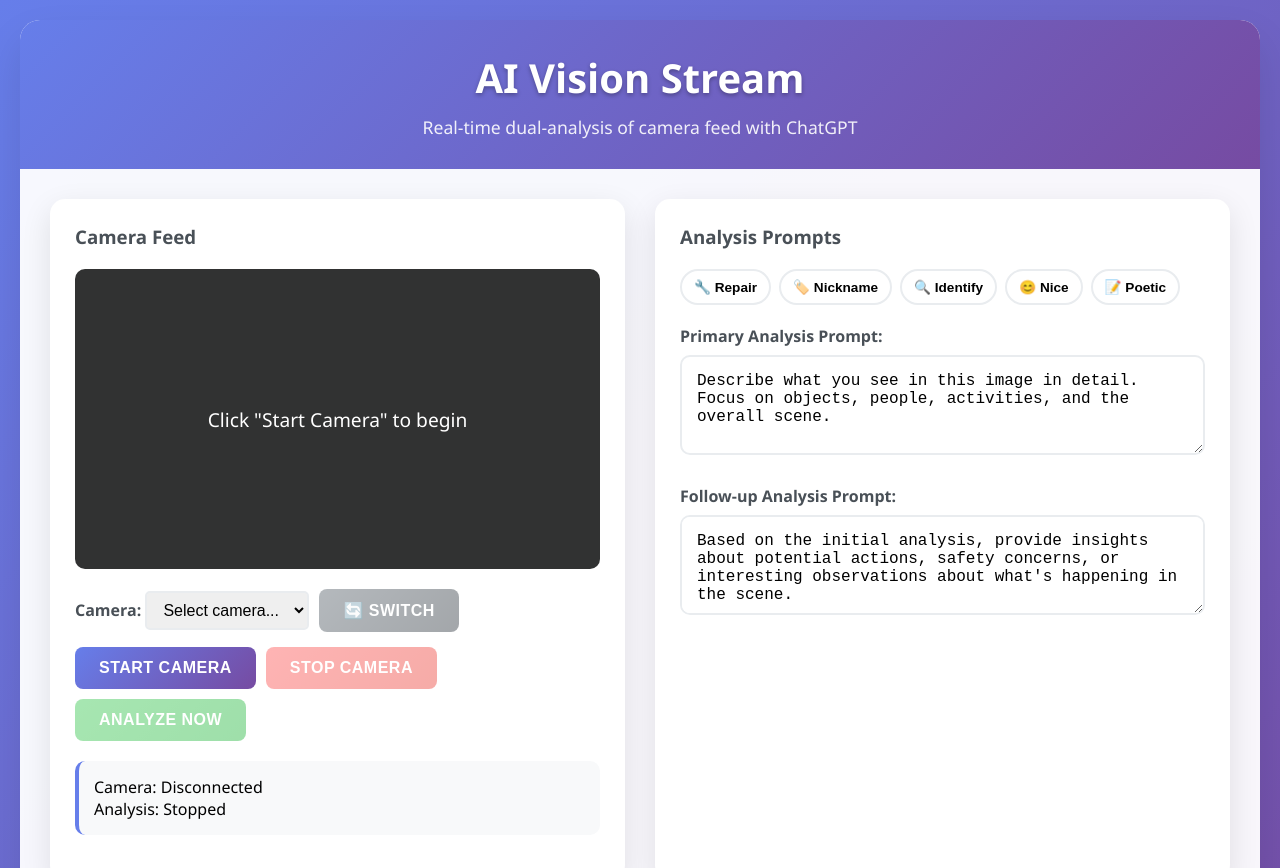
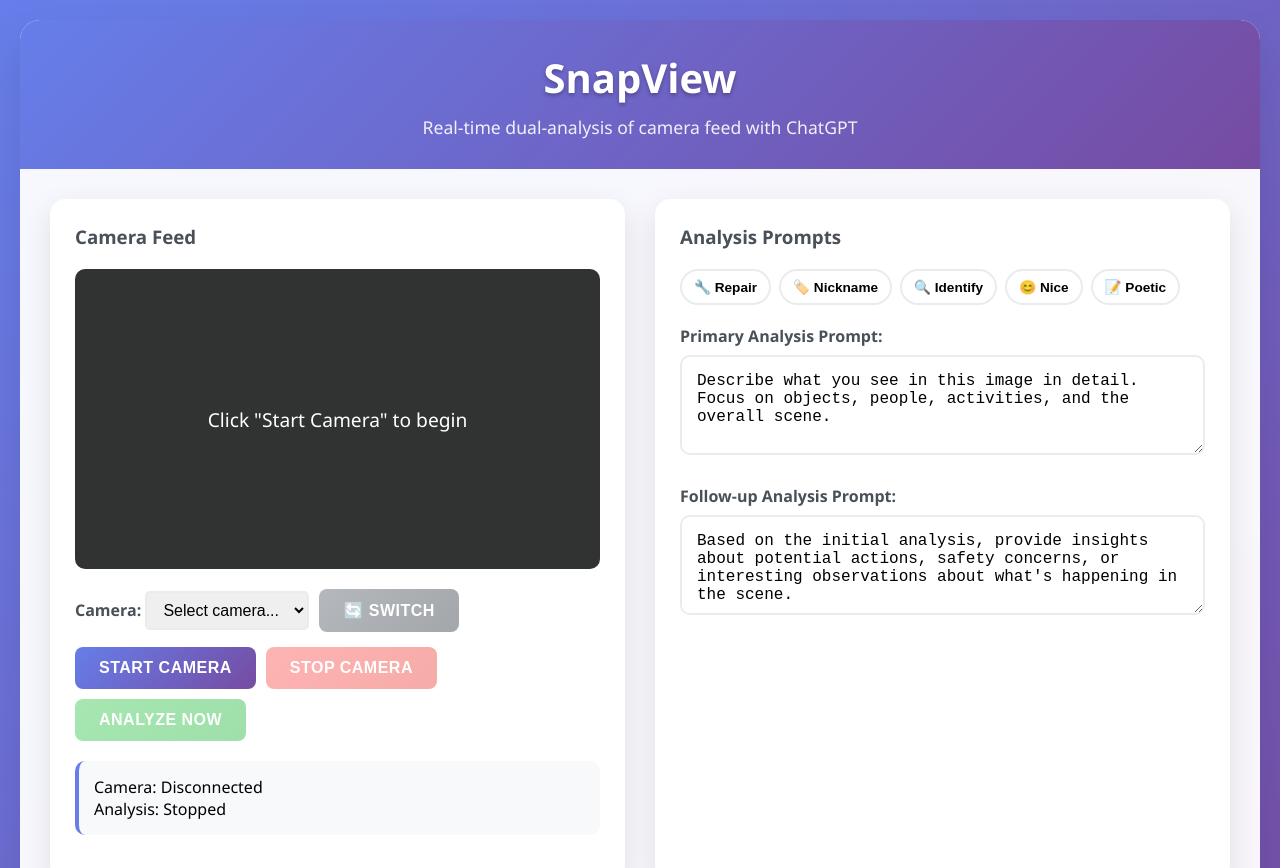
Before and after one commit to kedster/snapview, a plain HTML site: page index.html in a window 1280 px wide. Shown: the top 868 px of the page. Drawn offline with Linux system fonts and the light colour scheme.

Commit message:
Update index.html

```diff
--- a/index.html
+++ b/index.html
@@ -3,13 +3,13 @@
 <head>
     <meta charset="UTF-8">
     <meta name="viewport" content="width=device-width, initial-scale=1.0">
-    <title>AI Vision Stream - Dual Analysis</title>
+    <title>SnapView - Dual Analysis</title>
     <link rel="stylesheet" href="style.css" />
 </head>
 <body>
  <div class="container">
         <div class="header">
-            <h1>AI Vision Stream</h1>
+            <h1>SnapView</h1>
             <p>Real-time dual-analysis of camera feed with ChatGPT</p>
         </div>
 
```
